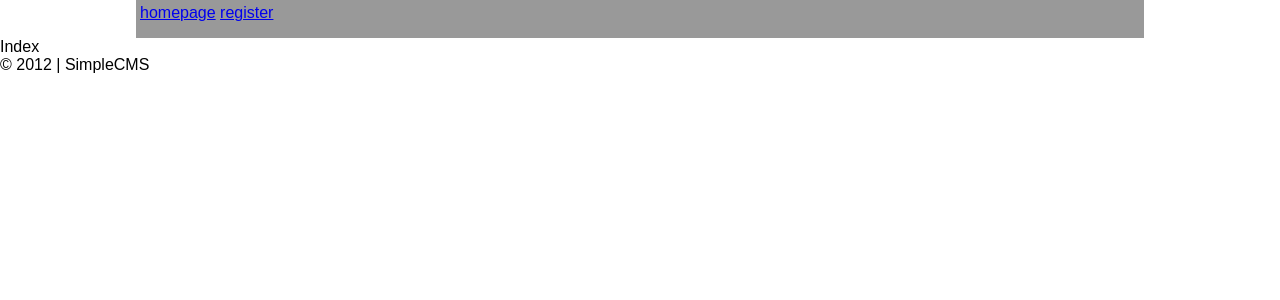
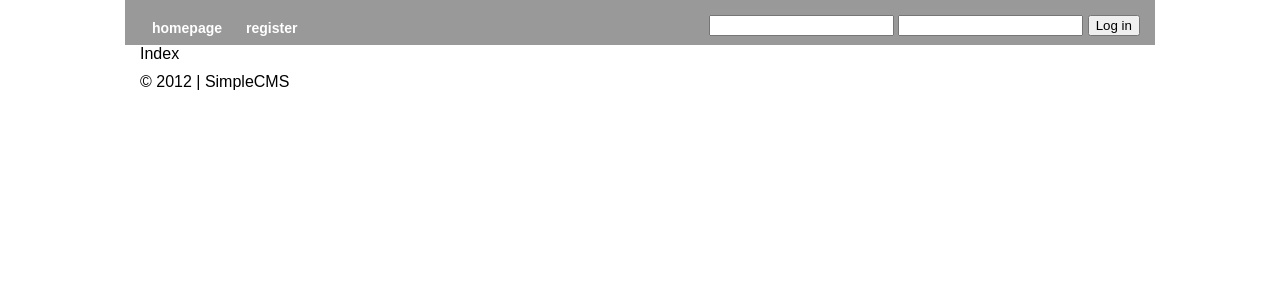
Before and after one commit to Bradleygamble/SimpleCMS, a CodeIgniter app: page /pages/home in a window 1280 px wide. Shown: the top 300 px of the page. Run offline with CodeIgniter, Linux system fonts and the light colour scheme.

Commit message:
Few changes

```diff
--- a/application/controllers/pages.php
+++ b/application/controllers/pages.php
@@ -8,6 +8,12 @@ class Pages extends CI_Controller {
 		$this->load->model('universal_model');
 
 		$this->data = $this->universal_model->website();
+
+	}
+
+	public function index() {
+
+		redirect('/pages/home');
 
 	}
 
--- a/application/views/header.php
+++ b/application/views/header.php
@@ -6,8 +6,18 @@
 
 	<body>
 		<div class="navigation">
-			<a href="/pages/home">homepage</a>
-			<a href="/pages/register">register</a>
+			<div class="login">
+				<form action="" method="post">
+					<label for="username" />
+						<input type="input" name="username" />
+					<label for="username" />
+						<input type="input" name="username" />
+
+						<input type="submit" value="Log in" />
+				</form>
+			</div>
+			<a href="/pages/home"><div class="link {active_link}">homepage</div></a>
+			<a href="/pages/register"><div class="link {active_link}">register</div></a>
 		</div>
 
 		<div class="content">
--- a/assets/styles/style.css
+++ b/assets/styles/style.css
@@ -1,4 +1,19 @@
 
 body { font-family:Arial; margin:0; padding:0;}
 
-.navigation { width:1000px; height:30px; background:#999; padding:4px;  margin:auto auto; }
+.navigation { width:1000px; height:30px; background:#999; padding-left:15px; padding-right:15px; padding-top:15px; margin:auto auto; }
+	.navigation .link { padding:5px; padding-left:10px; padding-right:10px; padding-bottom:9px; margin-left:2px; margin-right:2px; float:left; font-weight:bold; font-size:14px; }
+	.navigation .link:hover { background:#AAA; }
+
+	.navigation a:link { color:#FFF; text-decoration: none; }
+	.navigation a:visited { color:#FFF; text-decoration: none; }
+	.navigation a:hover { color:#444; text-decoration: none; }
+	.navigation .active { background:#AAA; color:#444; }
+
+.header { width:1000px; margin:auto auto; margin-bottom:10px; }
+
+.login { float:right; }
+
+.content { width:1000px; margin:auto auto; }
+
+.footer { width:1000px; margin:auto auto; margin-top:10px; }
```
